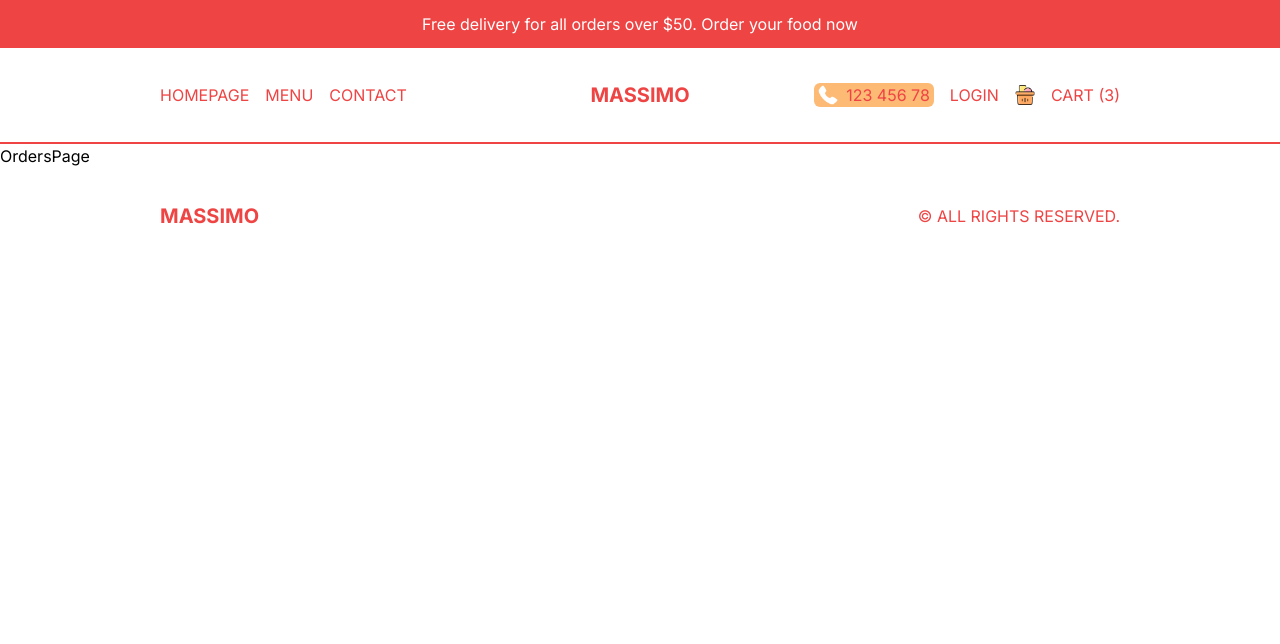
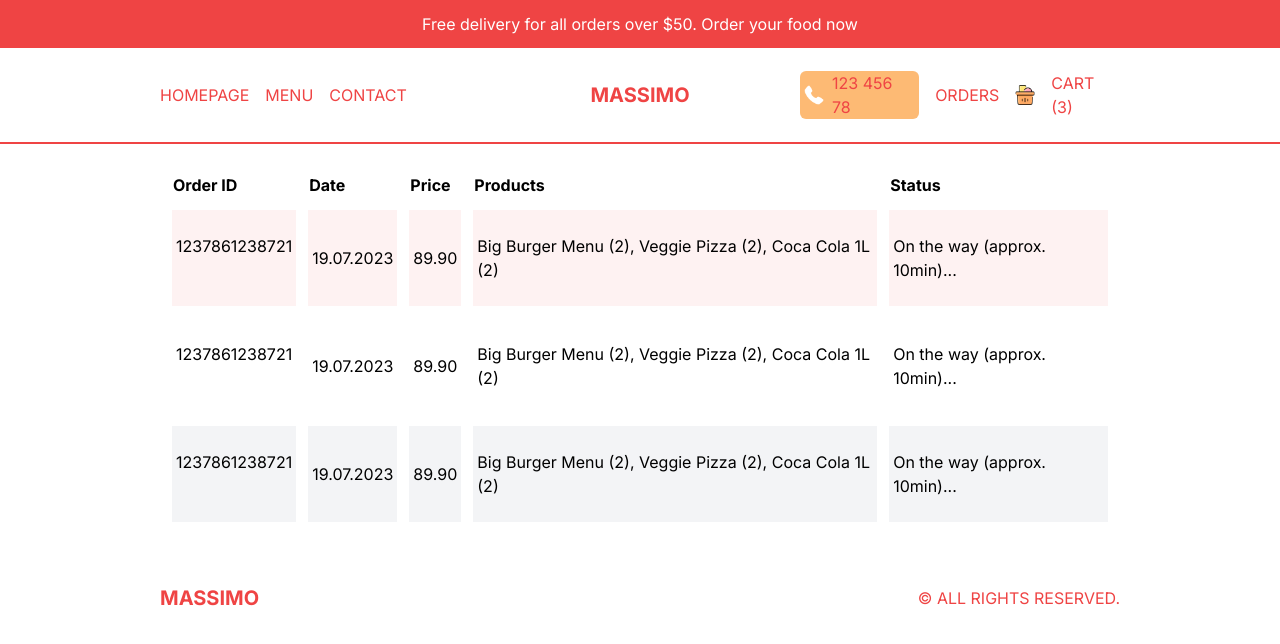
Before and after one commit to tienv1per/restaurant-food-ordering-app, a Next.js app: page /orders in a window 1280 px wide. Shown: the top 644 px of the page. Built offline with nearby package versions, Linux system fonts and the light colour scheme.

Commit message:
add design orders page

```diff
--- a/src/app/orders/page.tsx
+++ b/src/app/orders/page.tsx
@@ -1,9 +1,44 @@
-import React from 'react'
+import React from "react";
 
 const OrdersPage = () => {
-  return (
-    <div>OrdersPage</div>
-  )
+	return (
+		<div className="p-4 lg:px-20 xl:px-40">
+			<table className="w-full border-separate border-spacing-3">
+				<thead>
+					<tr className="text-left">
+						<th className="hidden md:block">Order ID</th>
+						<th>Date</th>
+						<th>Price</th>
+						<th className="hidden md:block">Products</th>
+						<th>Status</th>
+					</tr>
+				</thead>
+				<tbody>
+					<tr className="text-sm md:text-base bg-red-50">
+						<td className="hidden md:block py-6 px-1">1237861238721</td>
+						<td className="py-6 px-1">19.07.2023</td>
+						<td className="py-6 px-1">89.90</td>
+						<td className="hidden md:block py-6 px-1">Big Burger Menu (2), Veggie Pizza (2), Coca Cola 1L (2)</td>
+						<td className="py-6 px-1">On the way (approx. 10min)...</td>
+					</tr>
+					<tr className="text-sm md:text-base odd:bg-gray-100">
+						<td className="hidden md:block py-6 px-1">1237861238721</td>
+						<td className="py-6 px-1">19.07.2023</td>
+						<td className="py-6 px-1">89.90</td>
+						<td className="hidden md:block py-6 px-1">Big Burger Menu (2), Veggie Pizza (2), Coca Cola 1L (2)</td>
+						<td className="py-6 px-1">On the way (approx. 10min)...</td>
+					</tr>
+					<tr className="text-sm md:text-base odd:bg-gray-100">
+						<td className="hidden md:block py-6 px-1">1237861238721</td>
+						<td className="py-6 px-1">19.07.2023</td>
+						<td className="py-6 px-1">89.90</td>
+						<td className="hidden md:block py-6 px-1">Big Burger Menu (2), Veggie Pizza (2), Coca Cola 1L (2)</td>
+						<td className="py-6 px-1">On the way (approx. 10min)...</td>
+					</tr>
+				</tbody>
+			</table>
+		</div>
+	);
 };
 
 export default OrdersPage;
--- a/src/components/Navbar.tsx
+++ b/src/components/Navbar.tsx
@@ -5,7 +5,7 @@
 import Image from 'next/image';
 
 const Navbar = () => {
-	const user = false;
+	const user = true;
     return (
         <div className="flex h-12 text-red-500 p-4 justify-between items-center border-b-2 border-b-red-500 uppercase md:h-24 lg:px-20 xl:px-40">
 			{/* LEFT LINKS */}
```
